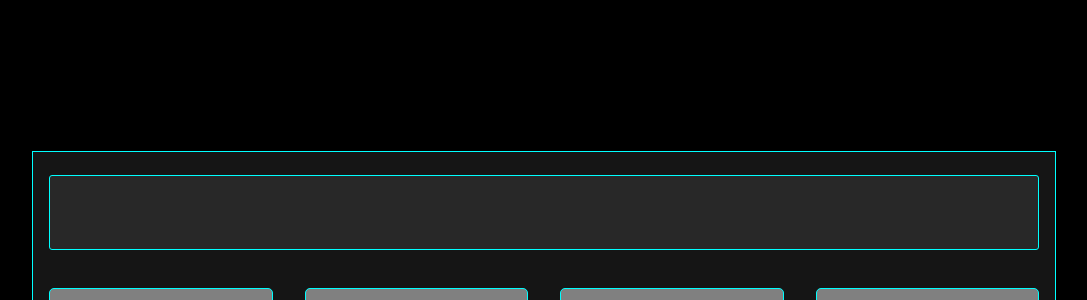
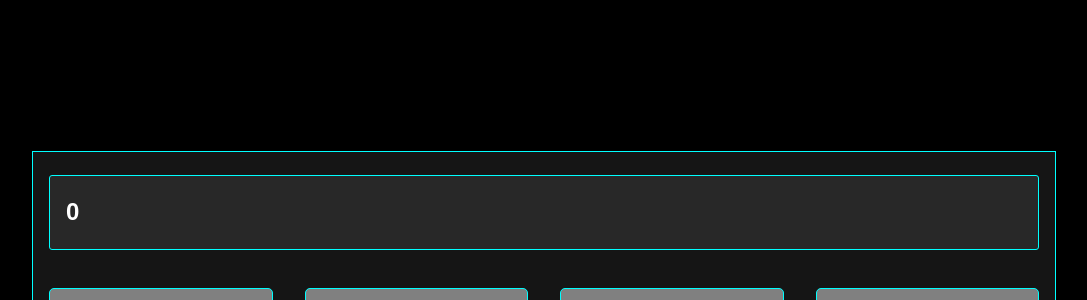
Before and after one commit to DilanLopezN/ImersaoReact, a React (Create React App) app in the folder calculadora-react/: page / in a window 1280 px wide. Shown: the top 300 px of the page, without its empty margins (96-1183 px from the left). Built offline with nearby package versions, Linux system fonts and the light colour scheme.

Commit message:
add calc state

```diff
--- a/calculadora-react/src/App.js
+++ b/calculadora-react/src/App.js
@@ -1,11 +1,15 @@
 import { Container, Content, Row, Column } from './styles/styles'
 import InputComponent from './components/Input'
 import Button from './components/Button'
+import { useState } from 'react'
+
 function App() {
+  const [currentNumber, setCurrentNumber] = useState(0)
+  const handleAddNumber = () => {}
   return (
     <Container>
       <Content>
-        <InputComponent />
+        <InputComponent value={currentNumber} />
         <Row>
           <Button label="%" />
           <Button label="C" />
--- a/calculadora-react/src/components/Input/index.js
+++ b/calculadora-react/src/components/Input/index.js
@@ -1,8 +1,8 @@
 import { InputContainer } from './styles'
-const InputComponent = () => {
+const InputComponent = ({ value }) => {
   return (
     <InputContainer>
-      <input></input>
+      <input disabled value={value} />
     </InputContainer>
   )
 }
```
